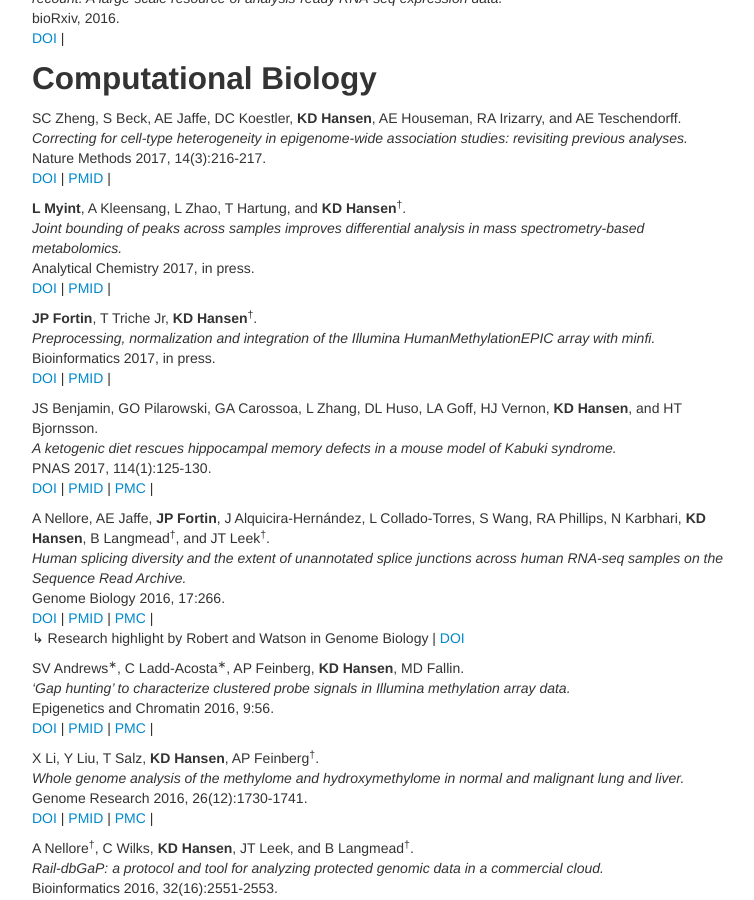
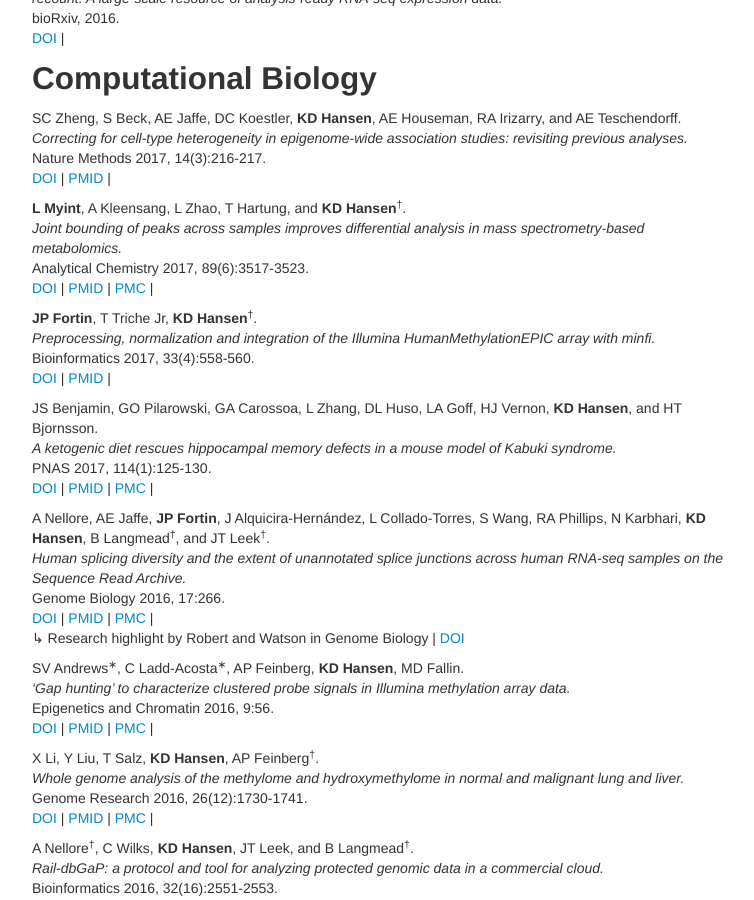
Before and after one commit to hansenlab/hansenlab.github.io, a Jekyll site: the page built from 02-pubs.md, in a window 1280 px wide and 900 px high, scrolled down 474 px. Shown: the whole window, without its empty margins (258-1012 px from the left). Built offline with Jekyll 4.4.1, drawn with Linux system fonts in a browser that asks for light colours; comment, search, counter and statistics services are not loaded.

Commit message:
some papers published

```diff
--- a/02-pubs.md
+++ b/02-pubs.md
@@ -50,14 +50,15 @@ Nature Methods 2017, 14(3):216-217.<br />
 
 <b>L Myint</b>, A Kleensang, L Zhao, T Hartung, and <b>KD Hansen</b><sup>&dagger;</sup>.<br />
 <i>Joint bounding of peaks across samples improves differential analysis in mass spectrometry-based metabolomics.</i><br />
-Analytical Chemistry 2017, in press.<br />
+Analytical Chemistry 2017, 89(6):3517-3523.<br />
 [DOI](http://doi.org/10.1021/acs.analchem.6b04719) |
 [PMID](http://www.ncbi.nlm.nih.gov/pubmed/28221771) |
+[PMC](http://www.ncbi.nlm.nih.gov/pmc/articles/PMC5362739) |
 <span data-badge-type="4" data-doi="10.1021/acs.analchem.6b04719" data-hide-no-mentions="true" class="altmetric-embed"> </span><br />
 
 <b>JP Fortin</b>, T Triche Jr, <b>KD Hansen</b><sup>&dagger;</sup>.<br />
 <i>Preprocessing, normalization and integration of the Illumina HumanMethylationEPIC array with minfi.</i><br />
-Bioinformatics 2017, in press.<br />
+Bioinformatics 2017, 33(4):558-560.<br />
 [DOI](https://doi.org/10.1093/bioinformatics/btw691) |
 [PMID](http://www.ncbi.nlm.nih.gov/pubmed/28035024) |
 <span data-badge-type="4" data-doi="10.1093/bioinformatics/btw691" data-hide-no-mentions="true" class="altmetric-embed"> </span><br />
```
